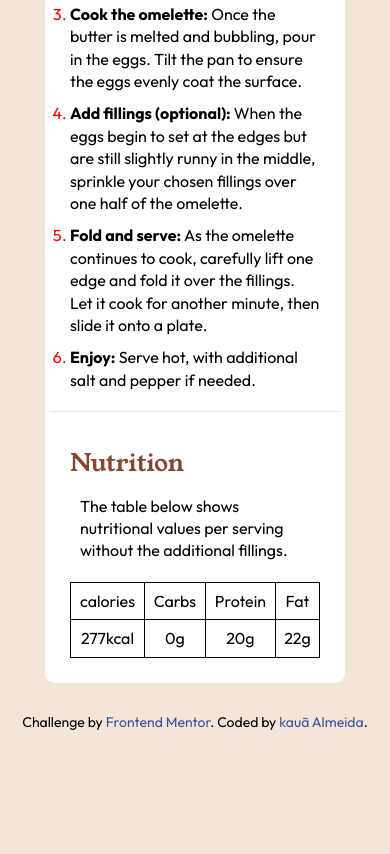
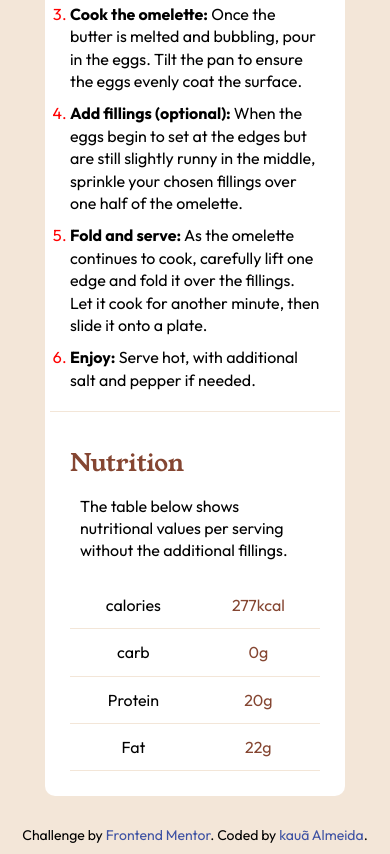
Before and after one commit to Kaua-Almeida/recipe-page, a plain HTML site: page index.html in a window 390 px wide. Shown: the part 1005-1859 px from the top of the page. Before the commit the page ends 1746 px from the top, so only its background shows below. Drawn offline with Linux system fonts and the light colour scheme.

Commit message:
alterei a tabela para se alinhar ao design e corrigi a responsividade

```diff
--- a/assets/css/style.css
+++ b/assets/css/style.css
@@ -86,13 +86,17 @@ table {
     border-collapse:collapse;
     margin-top: 10px;
 }
-
-
+tr{
+  border-bottom: 1px solid  hsl(30, 54%, 90%);
+}
+td:last-child{
+  color:  hsl(14, 45%, 36%);
+}
 
 td{
-    border: 1px solid #000;
-    padding: 7px;
+    padding: 12px;
     text-align: center;
+    border: none;
 }
 footer{
   padding: 10px;
@@ -108,6 +112,11 @@ footer{
   .container{
     width: 300px;
     padding: 0;
+  border-radius: 10px;
+  }
+  .container img{
+    border-bottom-left-radius: 0;
+    border-bottom-right-radius: 0;
   }
  section{
   padding: 20px;
@@ -121,3 +130,11 @@ footer{
     font-size: 14px;
   }
 }
+@media (max-width:300px){
+  .container{
+    width: 280px;
+  }
+  .container h1{
+    text-align: center;
+  }
+}
--- a/index.html
+++ b/index.html
@@ -26,7 +26,7 @@
       </header>
       <section class="Preparation">
 
-        <h3>Preparation time</h3>
+        <h2>Preparation time</h2>
         <ul>
           <li><strong>Total:</strong> Approximately 10 minutes</li>
           <li><strong>Preparation:</strong> 5 minutes</li>
@@ -73,15 +73,19 @@
         <table>
           <tr>
             <td>calories</td>
-            <td>Carbs</td>
-            <td>Protein</td>
-            <td> Fat</td>
+            <td>277kcal</td>
           </tr>
           <tr>
-            <td>277kcal</td>
+            <td>carb</td>
             <td>0g</td>
+          </tr>
+          <tr>
+            <td>Protein</td>
             <td>20g</td>
+           <tr>
+            <td>Fat</td>
             <td>22g</td>
+           </tr>
           </tr>
         </table>
 
```
